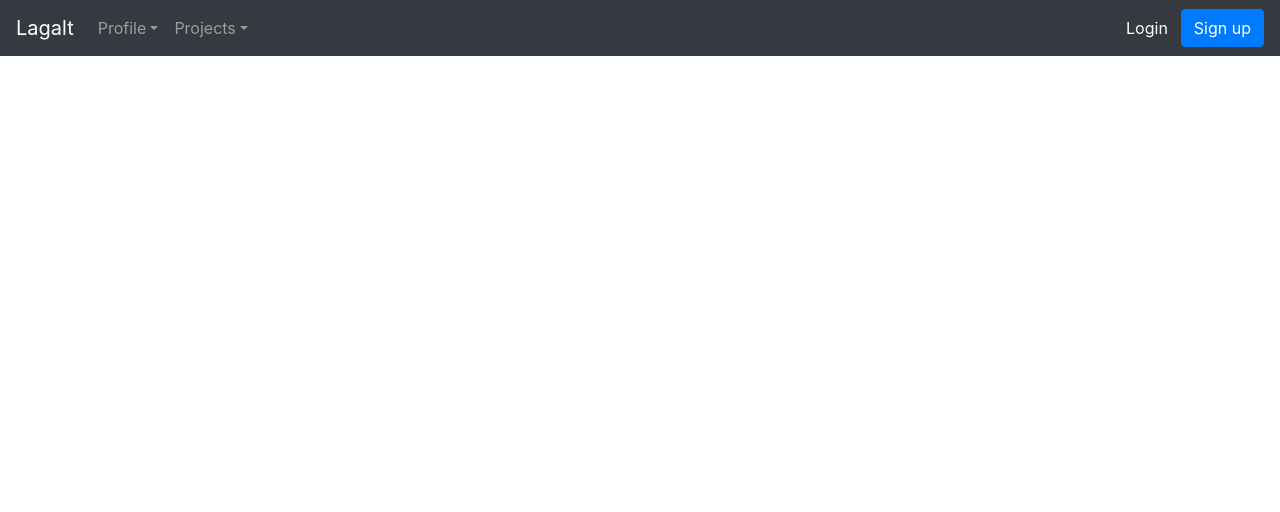
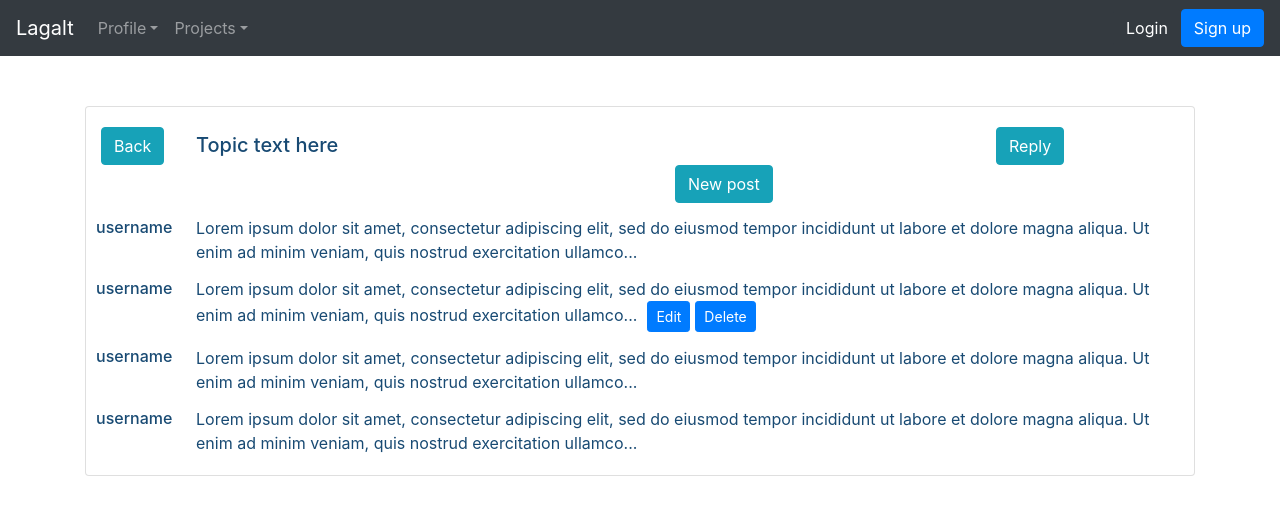
Before and after one commit to xtrmil/lagalt, a React (Create React App) app in the folder client/: page /message_board_post in a window 1280 px wide. Shown: the top 512 px of the page. Built offline with nearby package versions, Linux system fonts and the light colour scheme.

Commit message:
homePage-and-MessageBoardPostPage

```diff
--- a/client/src/App.js
+++ b/client/src/App.js
@@ -8,10 +8,11 @@ import ProjectsPage from './pages/ProjectsPage';
 import ProjectAdminPage from './pages/ProjectAdminPage';
 import ProfilePage from './pages/ProfilePage';
 import MessageBoardAndChatPage from './pages/MessageBoardAndChatPage';
+import CreateProjectPage from './pages/CreateProjectPage';
+import MessageBoardPostPage from './pages/MessageBoardPostPage';
 import { Router, Route, Switch } from 'react-router-dom';
 import 'bootstrap/dist/css/bootstrap.min.css';
 import { createBrowserHistory } from 'history';
-import CreateProjectPage from './pages/CreateProjectPage';
 
 const history = createBrowserHistory();
 
@@ -29,6 +30,7 @@ function App() {
         <Route exact path="/profile" component={ProfilePage} />
         <Route exact path="/projects" component={ProjectsPage} />
         <Route exact path="/message_board_and_chat" component={MessageBoardAndChatPage} />
+        <Route exact path="/message_board_post" component={MessageBoardPostPage} />
       </Switch>
     </Router>
   );
--- a/client/src/pages/HomePage.css
+++ b/client/src/pages/HomePage.css
@@ -46,8 +46,19 @@
     margin-top: 15px;
 }
 
+.stretched-button-mb {
+    z-index:4;
+    position:relative;
+    width: 189px;
+}
+
 .homePageHeading {
     margin-top: 30px;
+}
+
+.matchedNotMatched {
+    margin-left: 170px;
+    color: #51AA3A;
 }
 
 .stretched-button-join {
--- a/client/src/pages/HomePage.jsx
+++ b/client/src/pages/HomePage.jsx
@@ -70,7 +70,14 @@ const HomePage = (props) => {
               <img className="homepage-img" src="nedladdning.jpg"></img>
             </div>
             <div className="ml-2">
-              <h4>Project</h4>
+              <div className="row">
+                <div className="col">
+                  <h4>Project</h4>
+                </div>
+                <div className="col">
+                  <h6 className="matchedNotMatched">Matched/not matched</h6>
+                </div>
+              </div>
               <h6>
                 Project
                 description..........................................................................................................................
@@ -95,7 +102,14 @@ const HomePage = (props) => {
               <img className="homepage-img" src="nedladdning.jpg"></img>
             </div>
             <div className="ml-2">
-              <h4>Project</h4>
+              <div className="row">
+                <div className="col">
+                  <h4>Project</h4>
+                </div>
+                <div className="col">
+                  <h6 className="matchedNotMatched">Matched/not matched</h6>
+                </div>
+              </div>
               <h6>
                 Project
                 description..........................................................................................................................
--- a/client/src/pages/MessageBoardAndChatPage.css
+++ b/client/src/pages/MessageBoardAndChatPage.css
@@ -23,7 +23,7 @@ chatCardBody {
     color: #184A73;
 }
 
-.btn-newPost {
+.btn-newPostPt1 {
     margin-left: 260px;
 }
 
--- a/client/src/pages/MessageBoardAndChatPage.jsx
+++ b/client/src/pages/MessageBoardAndChatPage.jsx
@@ -2,7 +2,7 @@ import React from 'react';
 import './MessageBoardAndChatPage.css';
 import { Button } from 'react-bootstrap';
 
-const ProjectAdminPage = (props) => {
+const MessageBoardAndChatPage = (props) => {
   const onProjectViewClick = () => {
     props.history.push('/project');
   };
@@ -11,10 +11,11 @@ const ProjectAdminPage = (props) => {
     <>
       <h1 className="messageBoardAndChatHeading">
         Message Board
-        <Button className="btn-newPost" onClick={onProjectViewClick} variant="info">
+        <Button className="btn-newPostPt1" onClick={onProjectViewClick} variant="info">
           New Post
         </Button>
       </h1>
+
       <table className="table w-50">
         <thead>
           <tr>
@@ -68,4 +69,4 @@ const ProjectAdminPage = (props) => {
   );
 };
 
-export default ProjectAdminPage;
+export default MessageBoardAndChatPage;
--- /dev/null
+++ b/client/src/pages/MessageBoardPostPage.css
@@ -0,0 +1,54 @@
+.postCard {
+    margin-top: 50px;
+}
+
+.postCardBody {
+    margin-left: 10px;
+    }
+
+.col {
+    color: #184A73;
+}
+
+.topicText {
+    margin-top: -32px;
+    margin-left: 90px;
+}
+
+.postReply {
+    margin-top: -29px;
+    margin-left: 90px;
+}
+
+.usernamePost {
+    margin-top: 15px;
+    margin-left: -10px;
+}
+
+.btn-back {
+    margin-left: -5px;
+}
+
+.btn-reply {
+    margin-left: 341px;
+}
+
+.btn-newPostPt2 {
+    margin-left: 20px;
+}
+
+.btn-edit {
+    margin-left: 10px;
+}
+
+.btn-delete {
+    margin-left: 5px;
+}
+
+.topic, .user, .replies, .latestPost {
+    color: #184A73;
+}
+
+h4, h6 {
+    color: #184A73;
+}
--- /dev/null
+++ b/client/src/pages/MessageBoardPostPage.jsx
@@ -0,0 +1,124 @@
+import React from 'react';
+import './MessageBoardPostPage.css';
+import { Button, Container, Card } from 'react-bootstrap';
+
+const MessageBoardPostPage = (props) => {
+  const onMessageBoardAndChatPageClick = () => {
+    props.history.push('/message_board_and_chat');
+  };
+
+  return (
+    <>
+      <Container className="postCard">
+        <Card>
+          <Card.Body>
+            <div className="row">
+              <div className="col">
+                <Button
+                  className="btn-back"
+                  onClick={onMessageBoardAndChatPageClick}
+                  variant="info"
+                >
+                  Back
+                </Button>
+                <div className="topicText">
+                  <h5>Topic text here</h5>
+                </div>
+              </div>
+              <div className="col">
+                <Button
+                  className="btn-reply"
+                  onClick={onMessageBoardAndChatPageClick}
+                  variant="info"
+                >
+                  Reply
+                </Button>
+                <Button
+                  className="btn-newPostPt2"
+                  onClick={onMessageBoardAndChatPageClick}
+                  variant="info"
+                >
+                  New post
+                </Button>
+              </div>
+            </div>
+
+            <div className="row">
+              <div className="col">
+                <div className="usernamePost">
+                  <h6>username</h6>
+                </div>
+                <div className="postReply">
+                  <div>
+                    Lorem ipsum dolor sit amet, consectetur adipiscing elit, sed do eiusmod tempor
+                    incididunt ut labore et dolore magna aliqua. Ut enim ad minim veniam, quis
+                    nostrud exercitation ullamco...
+                  </div>
+                </div>
+              </div>
+            </div>
+
+            <div className="row">
+              <div className="col">
+                <div className="usernamePost">
+                  <h6>username</h6>
+                </div>
+                <div className="postReply">
+                  Lorem ipsum dolor sit amet, consectetur adipiscing elit, sed do eiusmod tempor
+                  incididunt ut labore et dolore magna aliqua. Ut enim ad minim veniam, quis nostrud
+                  exercitation ullamco...
+                  <button
+                    type="button"
+                    className="btn-edit btn btn-primary btn-sm"
+                    onClick={onMessageBoardAndChatPageClick}
+                  >
+                    Edit
+                  </button>
+                  <button
+                    type="button"
+                    className="btn-delete btn btn-primary btn-sm"
+                    onClick={onMessageBoardAndChatPageClick}
+                  >
+                    Delete
+                  </button>
+                </div>
+              </div>
+            </div>
+
+            <div className="row">
+              <div className="col">
+                <div className="usernamePost">
+                  <h6>username</h6>
+                </div>
+                <div className="postReply">
+                  <div>
+                    Lorem ipsum dolor sit amet, consectetur adipiscing elit, sed do eiusmod tempor
+                    incididunt ut labore et dolore magna aliqua. Ut enim ad minim veniam, quis
+                    nostrud exercitation ullamco...
+                  </div>
+                </div>
+              </div>
+            </div>
+
+            <div className="row">
+              <div className="col">
+                <div className="usernamePost">
+                  <h6>username</h6>
+                </div>
+                <div className="postReply">
+                  <div>
+                    Lorem ipsum dolor sit amet, consectetur adipiscing elit, sed do eiusmod tempor
+                    incididunt ut labore et dolore magna aliqua. Ut enim ad minim veniam, quis
+                    nostrud exercitation ullamco...
+                  </div>
+                </div>
+              </div>
+            </div>
+          </Card.Body>
+        </Card>
+      </Container>
+    </>
+  );
+};
+
+export default MessageBoardPostPage;
```
